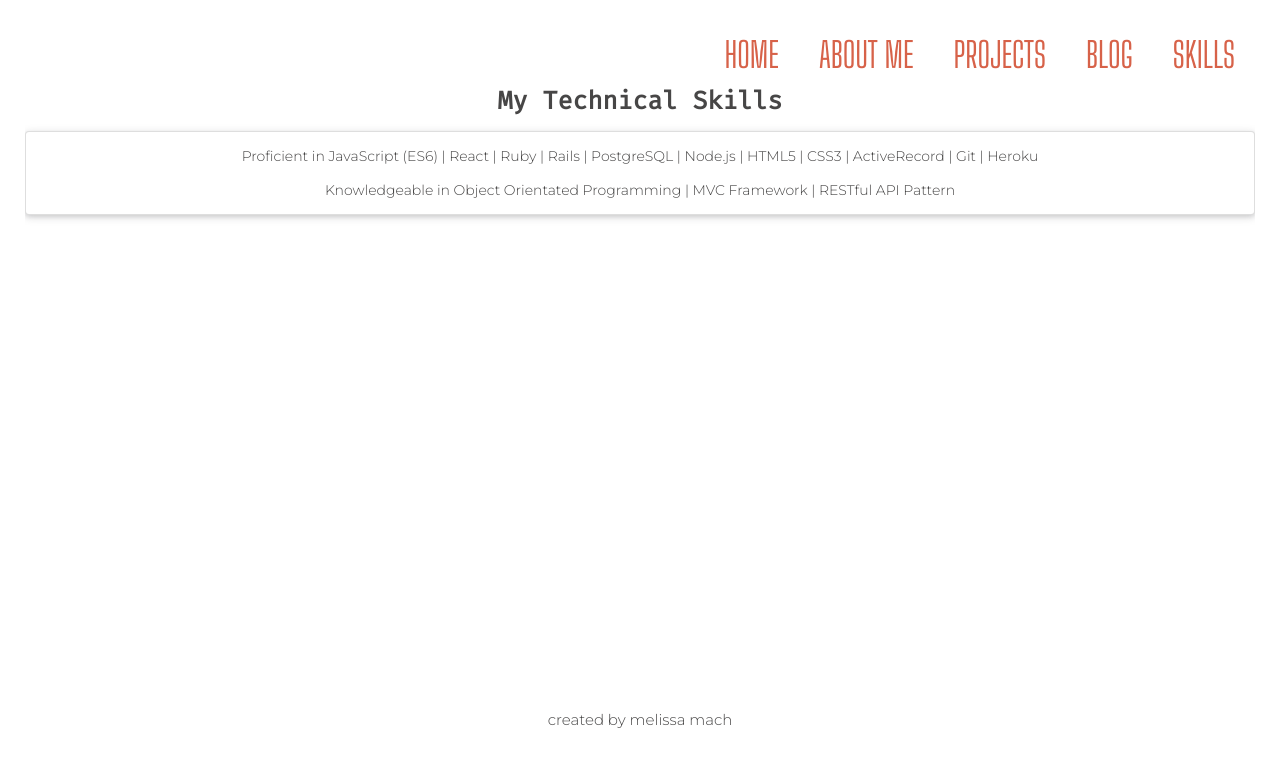
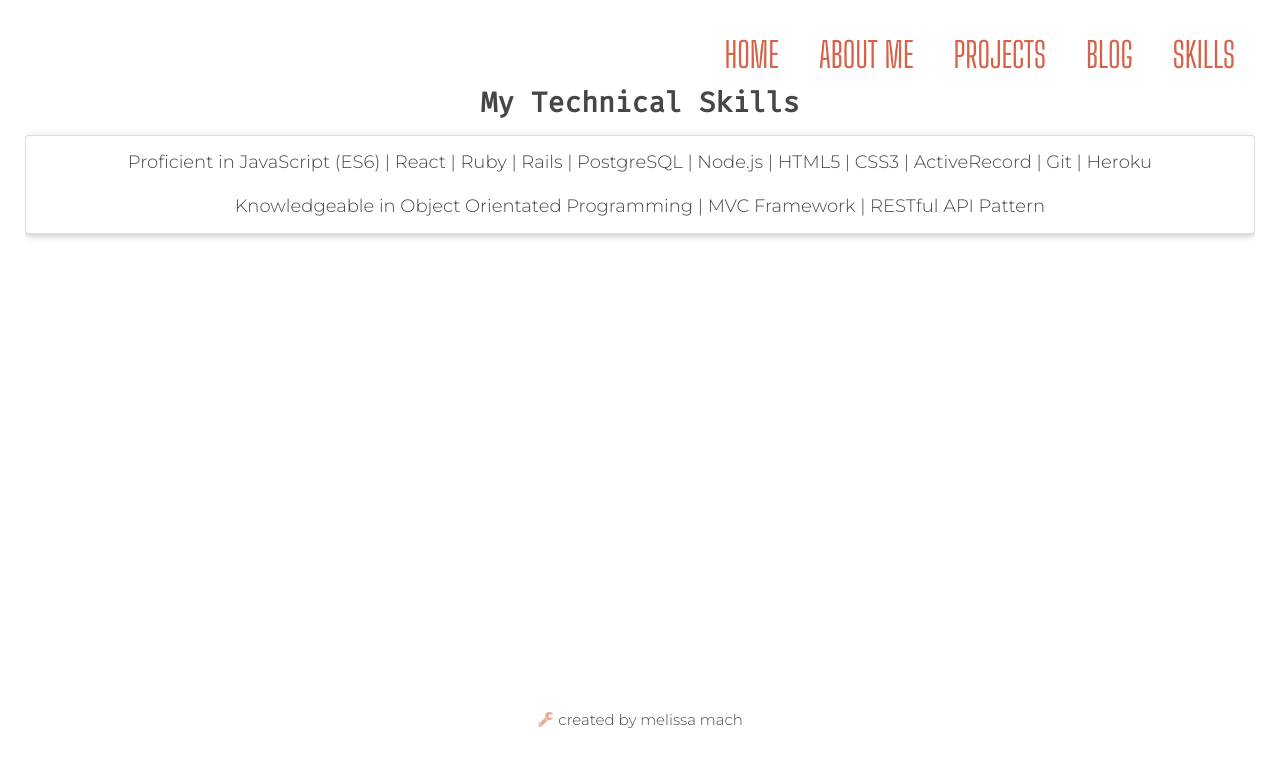
Before and after one commit to thecodeplanner/portfolio, a React (Create React App) app: page /skills in a window 1280 px wide. Shown: the top 766 px of the page. Built offline with nearby package versions, Linux system fonts and the light colour scheme.

Commit message:
more styling

```diff
--- a/src/components/About.js
+++ b/src/components/About.js
@@ -7,11 +7,12 @@ function About() {
 
             <div className='ui two column centered grid'>
                 <div className='column'>
-                    <p className='bio'>Full-stack software engineer with experience in Ruby on Rails and JavaScript based programming.</p>
-                    <p className='bio'>Passion for creativity and building memorable experiences.</p>
-                    <p className='bio'>Working directly with consumers and understanding their needs for a product allows me to be attentive to what is important in order to meet client and business goals with an emphasis on user engagement.</p>
-                    <p className='bio'>Labradoodle lover, perfectionist and optimist.</p>
-                    <h3 className='connect'>Let's <a target='_blank' href='https://www.linkedin.com/in/melissa-mach/'>connect</a>!</h3>
+                    <p className='text-content'><i className='code icon'></i> Full-stack software engineer with experience in Ruby on Rails and JavaScript based programming.</p>
+                    <p className='text-content'><i className='code icon'></i> Passion for creativity and building memorable experiences.</p>
+                    <p className='text-content'><i className='code icon'></i> Working directly with consumers and understanding their needs for a product allows me to be attentive to what is important in order to meet client and business goals with an emphasis on user engagement.</p>
+                    <p className='text-content'><i className='code icon'></i> Labradoodle lover, perfectionist and optimist.</p>
+                    <h3 className='connect'>Let's <a className='link' target='_blank' href='https://www.linkedin.com/in/melissa-mach/'>connect</a>!</h3>
+                    <p className='connect-icons'><a target='_blank' href='https://www.linkedin.com/in/melissa-mach/'><i className='linkedin icon'></i></a> <a target='_blank' href='https://github.com/thecodeplanner'><i className='github icon'></i></a> </p>
                 </div>
             </div>
         </div>
--- a/src/components/Footer.js
+++ b/src/components/Footer.js
@@ -1,7 +1,7 @@
 function Footer() {
     return (
         <div id='footer'>
-            <span> created by melissa mach</span>
+            <span> <i className='wrench icon'></i>created by melissa mach</span>
         </div>
     )
 }
--- a/src/components/ProjectCard.js
+++ b/src/components/ProjectCard.js
@@ -6,9 +6,9 @@ function ProjectCard({project}) {
 
     return (
         <div className='ui raised segment'>
-            <h2> {project.name} </h2>
+            <h2 className='proj-name'> {project.name} </h2>
+            <p className='text-content'><a className='link' target='_blank' href={project.github}>GitHub</a> | <a className='link' target='_blank' href={project.video}>Demo</a></p>
             <p className='description'>{project.description}</p>
-            <p><a target='_blank' href={project.github}>GitHub</a> | <a target='_blank' href={project.video}>Demo</a></p>
             <img className='screenshots' src={project.image[0]}></img>
             <img className='screenshots' src={project.image[1]}></img>
             <img className='screenshots' src={project.image[2]}></img>
--- a/src/components/Skills.js
+++ b/src/components/Skills.js
@@ -3,10 +3,10 @@ function Skills() {
     return (
         <>
         <div className='skills'>
-            <h1 className='title'>My Technical Skills</h1>
+            <h1 className='title'>My Technical Skills </h1>
             <div className='ui raised segment'>
-                <p>Proficient in JavaScript (ES6) | React | Ruby | Rails | PostgreSQL | Node.js | HTML5 | CSS3 | ActiveRecord | Git | Heroku </p>
-                <p>Knowledgeable in Object Orientated Programming | MVC Framework | RESTful API Pattern </p>
+                <p className='text-content'>Proficient in JavaScript (ES6) | React | Ruby | Rails | PostgreSQL | Node.js | HTML5 | CSS3 | ActiveRecord | Git | Heroku </p>
+                <p className='text-content'>Knowledgeable in Object Orientated Programming | MVC Framework | RESTful API Pattern </p>
             </div>
         </div>
 
--- a/src/index.css
+++ b/src/index.css
@@ -23,13 +23,17 @@ code {
   padding-bottom: 80px; /* height of your footer */
  }
 
- a {
+ i {
+   color: #eeaa94
+ }
+ .link {
   color: #d76249;
+  background-color: #faf1e7
 
 }
 
-a:hover {
-  color: #cccc7f;
+.link:hover {
+  color: #474646;
 }
 
 
@@ -69,30 +73,35 @@ a:hover {
   font-family: 'Fira Code', monospace;
   color: #474646;
   text-align: center;
+  font-size: 20px;
+}
+
+.connect-icons {
+  text-align: center;
+  font-size: 25px;
 }
 
 .title {
   font-family: 'Fira Code', monospace;
-  font-size: 25px;
+  font-size: 28px;
   color: #474646;
   text-align: center;
 
 }
 
-.bio {
+.text-content {
   font-family: 'Montserrat', sans-serif;
-  font-size: 15px;
+  font-size: 18px;
   text-align: center;
 
 }
-
 
 .profile-img {
   height: 15%;
   width: 15%;
   border-radius: 50%;
   border: 3px solid #f5d6c3;
-  margin: 10px;
+  margin: 25px;
 }
 
 .projects {
@@ -101,8 +110,16 @@ a:hover {
   text-align: center;
 }
 
+.proj-name {
+  color: #eb9376;
+  padding-top: 10px;
+  font-family: 'Big Shoulders Display', cursive;
+  font-size: 35px;
+}
+
 .description {
   font-style: italic;
+  font-size: 18px;
 }
 
 .screenshots {
```
